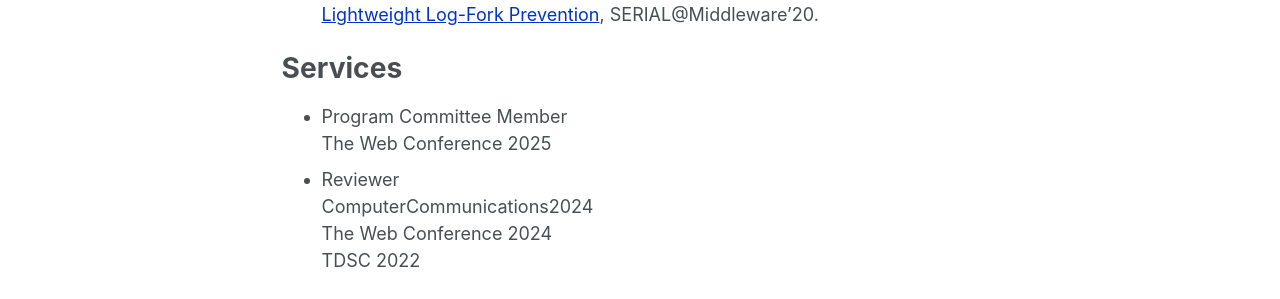
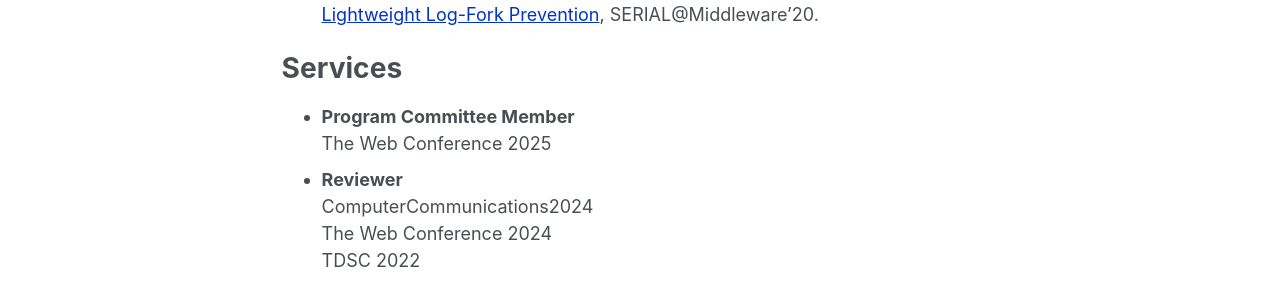
Before and after one commit to wangyibo0308/wangyibo0308.github.io, a Jekyll site: the page built from _pages/about.md, in a window 1280 px wide and 900 px high, scrolled down 768 px. Shown: the part 428-727 px from the top of the window. Built offline with Jekyll 4.4.1, drawn with Linux system fonts in a browser that asks for light colours.

```diff
--- a/_pages/about.md
+++ b/_pages/about.md
@@ -46,9 +46,9 @@ Publications
 
 Services
 ======
-- Program Committee Member
+- **Program Committee Member**
   The Web Conference 2025
-- Reviewer
+- **Reviewer**
   ComputerCommunications2024
   The Web Conference 2024
   TDSC 2022
```
